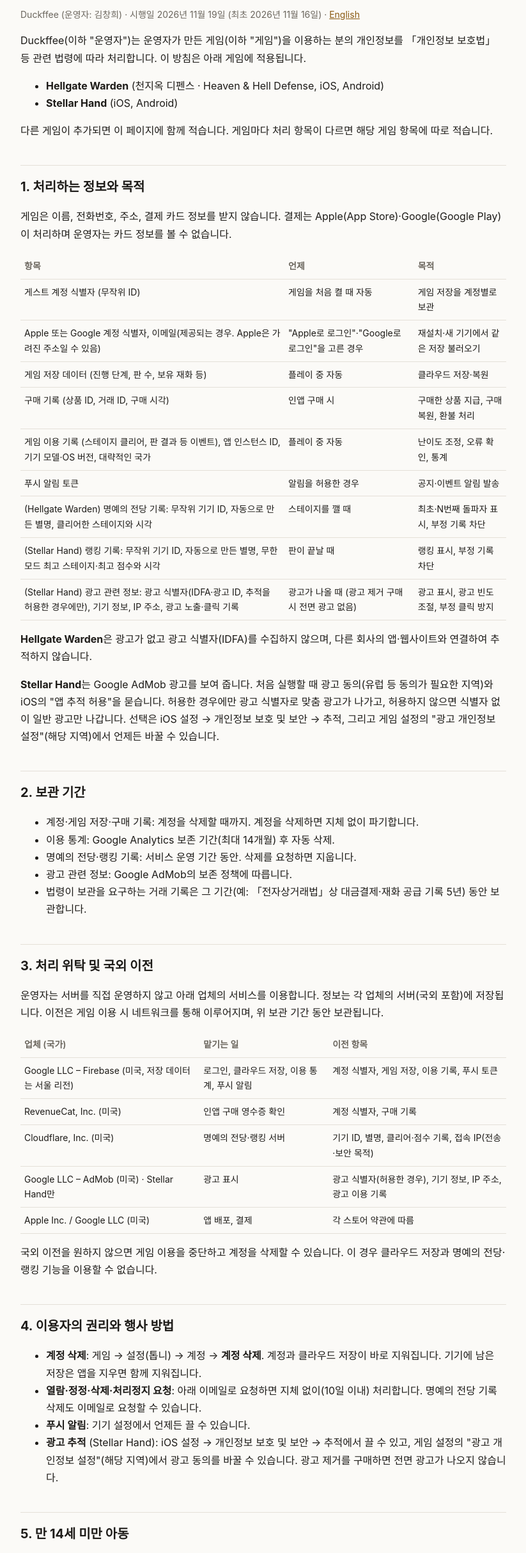
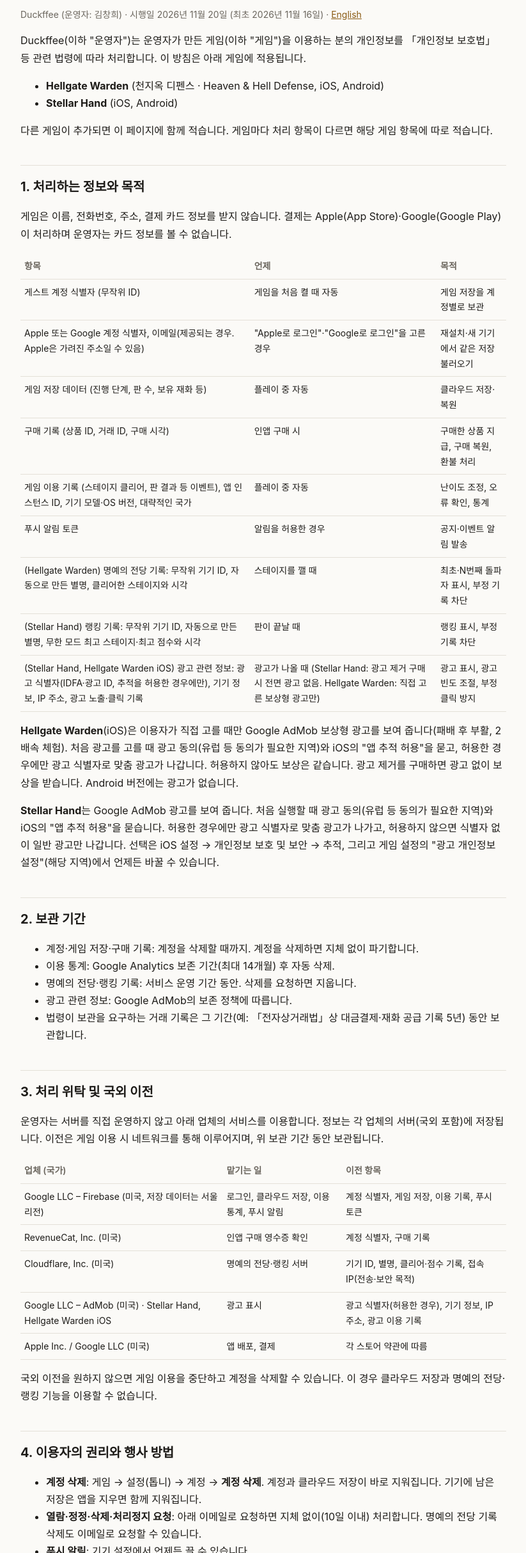
Before and after one commit to dyingEye/duckffee, a plain HTML site: page privacy/index.html in a window 1280 px wide. Shown: the part 91-2519 px from the top of the page at 64% size, without its empty margins (228-1051 px from the left). Drawn offline with Linux system fonts and the light colour scheme.

Commit message:
개인정보처리방침: Hellgate Warden iOS 보상형 광고(AdMob) 반영
Co-Authored-By: Claude Opus 5.5 <noreply@anthropic.com>

```diff
--- a/privacy/index.html
+++ b/privacy/index.html
@@ -25,7 +25,7 @@
 <body>
 <main>
 <h1>개인정보처리방침</h1>
-<p class="muted">Duckffee (운영자: 김창희) · 시행일 2026년 11월 19일 (최초 2026년 11월 16일) · <a href="#en">English</a></p>
+<p class="muted">Duckffee (운영자: 김창희) · 시행일 2026년 11월 20일 (최초 2026년 11월 16일) · <a href="#en">English</a></p>
 
 <p>Duckffee(이하 "운영자")는 운영자가 만든 게임(이하 "게임")을 이용하는 분의 개인정보를 「개인정보 보호법」 등 관련 법령에 따라 처리합니다. 이 방침은 아래 게임에 적용됩니다.</p>
 <ul>
@@ -47,10 +47,10 @@
     <tr><td>푸시 알림 토큰</td><td>알림을 허용한 경우</td><td>공지·이벤트 알림 발송</td></tr>
     <tr><td>(Hellgate Warden) 명예의 전당 기록: 무작위 기기 ID, 자동으로 만든 별명, 클리어한 스테이지와 시각</td><td>스테이지를 깰 때</td><td>최초·N번째 돌파자 표시, 부정 기록 차단</td></tr>
     <tr><td>(Stellar Hand) 랭킹 기록: 무작위 기기 ID, 자동으로 만든 별명, 무한 모드 최고 스테이지·최고 점수와 시각</td><td>판이 끝날 때</td><td>랭킹 표시, 부정 기록 차단</td></tr>
-    <tr><td>(Stellar Hand) 광고 관련 정보: 광고 식별자(IDFA·광고 ID, 추적을 허용한 경우에만), 기기 정보, IP 주소, 광고 노출·클릭 기록</td><td>광고가 나올 때 (광고 제거 구매 시 전면 광고 없음)</td><td>광고 표시, 광고 빈도 조절, 부정 클릭 방지</td></tr>
+    <tr><td>(Stellar Hand, Hellgate Warden iOS) 광고 관련 정보: 광고 식별자(IDFA·광고 ID, 추적을 허용한 경우에만), 기기 정보, IP 주소, 광고 노출·클릭 기록</td><td>광고가 나올 때 (Stellar Hand: 광고 제거 구매 시 전면 광고 없음. Hellgate Warden: 직접 고른 보상형 광고만)</td><td>광고 표시, 광고 빈도 조절, 부정 클릭 방지</td></tr>
   </tbody>
 </table>
-<p><b>Hellgate Warden</b>은 광고가 없고 광고 식별자(IDFA)를 수집하지 않으며, 다른 회사의 앱·웹사이트와 연결하여 추적하지 않습니다.</p>
+<p><b>Hellgate Warden</b>(iOS)은 이용자가 직접 고를 때만 Google AdMob 보상형 광고를 보여 줍니다(패배 후 부활, 2배속 체험). 처음 광고를 고를 때 광고 동의(유럽 등 동의가 필요한 지역)와 iOS의 "앱 추적 허용"을 묻고, 허용한 경우에만 광고 식별자로 맞춤 광고가 나갑니다. 허용하지 않아도 보상은 같습니다. 광고 제거를 구매하면 광고 없이 보상을 받습니다. Android 버전에는 광고가 없습니다.</p>
 <p><b>Stellar Hand</b>는 Google AdMob 광고를 보여 줍니다. 처음 실행할 때 광고 동의(유럽 등 동의가 필요한 지역)와 iOS의 "앱 추적 허용"을 묻습니다. 허용한 경우에만 광고 식별자로 맞춤 광고가 나가고, 허용하지 않으면 식별자 없이 일반 광고만 나갑니다. 선택은 iOS 설정 → 개인정보 보호 및 보안 → 추적, 그리고 게임 설정의 "광고 개인정보 설정"(해당 지역)에서 언제든 바꿀 수 있습니다.</p>
 
 <h2>2. 보관 기간</h2>
@@ -70,7 +70,7 @@
     <tr><td>Google LLC – Firebase (미국, 저장 데이터는 서울 리전)</td><td>로그인, 클라우드 저장, 이용 통계, 푸시 알림</td><td>계정 식별자, 게임 저장, 이용 기록, 푸시 토큰</td></tr>
     <tr><td>RevenueCat, Inc. (미국)</td><td>인앱 구매 영수증 확인</td><td>계정 식별자, 구매 기록</td></tr>
     <tr><td>Cloudflare, Inc. (미국)</td><td>명예의 전당·랭킹 서버</td><td>기기 ID, 별명, 클리어·점수 기록, 접속 IP(전송·보안 목적)</td></tr>
-    <tr><td>Google LLC – AdMob (미국) · Stellar Hand만</td><td>광고 표시</td><td>광고 식별자(허용한 경우), 기기 정보, IP 주소, 광고 이용 기록</td></tr>
+    <tr><td>Google LLC – AdMob (미국) · Stellar Hand, Hellgate Warden iOS</td><td>광고 표시</td><td>광고 식별자(허용한 경우), 기기 정보, IP 주소, 광고 이용 기록</td></tr>
     <tr><td>Apple Inc. / Google LLC (미국)</td><td>앱 배포, 결제</td><td>각 스토어 약관에 따름</td></tr>
   </tbody>
 </table>
@@ -81,7 +81,7 @@
   <li><b>계정 삭제</b>: 게임 → 설정(톱니) → 계정 → <b>계정 삭제</b>. 계정과 클라우드 저장이 바로 지워집니다. 기기에 남은 저장은 앱을 지우면 함께 지워집니다.</li>
   <li><b>열람·정정·삭제·처리정지 요청</b>: 아래 이메일로 요청하면 지체 없이(10일 이내) 처리합니다. 명예의 전당 기록 삭제도 이메일로 요청할 수 있습니다.</li>
   <li><b>푸시 알림</b>: 기기 설정에서 언제든 끌 수 있습니다.</li>
-  <li><b>광고 추적</b> (Stellar Hand): iOS 설정 → 개인정보 보호 및 보안 → 추적에서 끌 수 있고, 게임 설정의 "광고 개인정보 설정"(해당 지역)에서 광고 동의를 바꿀 수 있습니다. 광고 제거를 구매하면 전면 광고가 나오지 않습니다.</li>
+  <li><b>광고 추적</b> (Stellar Hand, Hellgate Warden iOS): iOS 설정 → 개인정보 보호 및 보안 → 추적에서 끌 수 있고, 게임 설정의 "광고 개인정보 설정"(해당 지역)에서 광고 동의를 바꿀 수 있습니다. 광고 제거를 구매하면 Stellar Hand는 전면 광고가, Hellgate Warden은 보상형 광고가 나오지 않습니다.</li>
 </ul>
 
 <h2>5. 만 14세 미만 아동</h2>
@@ -100,7 +100,7 @@
 <hr style="margin:56px 0 0;border:0;border-top:2px solid var(--line)">
 
 <h1 id="en" style="margin-top:40px">Privacy Policy</h1>
-<p class="muted">Duckffee (operated by Changhee Kim) · Effective November 19, 2026 (first published November 16, 2026)</p>
+<p class="muted">Duckffee (operated by Changhee Kim) · Effective November 20, 2026 (first published November 16, 2026)</p>
 <p>This policy covers games made by Duckffee: <b>Hellgate Warden</b> (Heaven &amp; Hell Defense, iOS, Android) and <b>Stellar Hand</b> (iOS, Android). New games will be added here.</p>
 
 <h3>What we collect and why</h3>
@@ -113,13 +113,13 @@
   <li><b>Push token</b>, only if you allow notifications.</li>
   <li><b>Hall of fame</b> (Hellgate Warden): a random device ID, an auto-generated nickname, and the stages you cleared with times.</li>
   <li><b>Ranking</b> (Stellar Hand): a random device ID, an auto-generated nickname, and your best endless stage and best score with times.</li>
-  <li><b>Advertising data</b> (Stellar Hand): the advertising identifier (IDFA / advertising ID, only if you allow tracking), device information, IP address, and ad impressions and clicks, to show ads, cap how often they show and prevent fraud.</li>
+  <li><b>Advertising data</b> (Stellar Hand, Hellgate Warden iOS): the advertising identifier (IDFA / advertising ID, only if you allow tracking), device information, IP address, and ad impressions and clicks, to show ads, cap how often they show and prevent fraud.</li>
 </ul>
-<p><b>Hellgate Warden</b> has no ads, does not collect the advertising identifier (IDFA) and does not track you across other companies' apps or websites.</p>
+<p><b>Hellgate Warden</b> (iOS) shows Google AdMob rewarded ads only when you choose one (revive after a loss, 2x speed trial). The first time you choose an ad it asks for ad consent (in regions that require it, e.g. the EEA) and for iOS "Allow Apps to Request to Track"; personalized ads use the advertising identifier only if you allow it, and the reward is the same either way. Buying "Remove Ads" gives the rewards without ads. The Android version has no ads.</p>
 <p><b>Stellar Hand</b> shows Google AdMob ads. On first launch it asks for ad consent (in regions that require it, e.g. the EEA) and for iOS "Allow Apps to Request to Track". Personalized ads use the advertising identifier only if you allow it; otherwise ads are shown without it. You can change this any time in iOS Settings → Privacy &amp; Security → Tracking and, where offered, in the game's Settings → "Ad privacy settings". Buying "Remove Ads" removes interstitial ads.</p>
 
 <h3>Service providers</h3>
-<p>Google Firebase (sign-in, cloud save in the Seoul region, analytics, push), RevenueCat (purchase validation), Cloudflare (hall of fame and ranking servers), Google AdMob (ads, Stellar Hand only), Apple / Google (distribution and payments). Data may be stored outside your country, including in the United States.</p>
+<p>Google Firebase (sign-in, cloud save in the Seoul region, analytics, push), RevenueCat (purchase validation), Cloudflare (hall of fame and ranking servers), Google AdMob (ads: Stellar Hand, Hellgate Warden iOS), Apple / Google (distribution and payments). Data may be stored outside your country, including in the United States.</p>
 
 <h3>Retention and deletion</h3>
 <p>Account, save and purchase data are kept until you delete your account: in the game, open Settings (gear) → Account → <b>Delete account</b>. Analytics data is deleted automatically after up to 14 months. Records the law requires us to keep are kept for that period. For any other request (access, correction, deletion, including hall of fame and ranking records), email us and we will respond within 10 days.</p>
```
